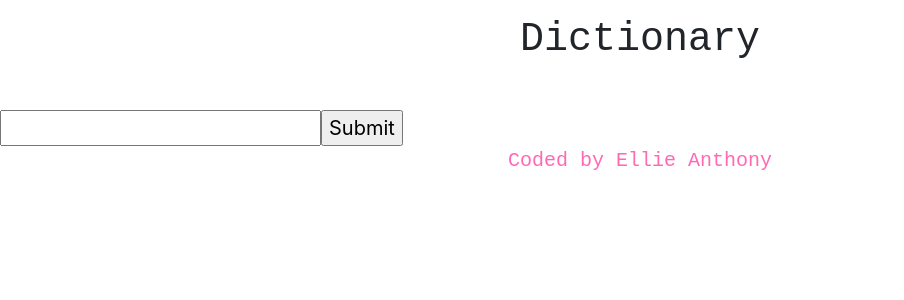
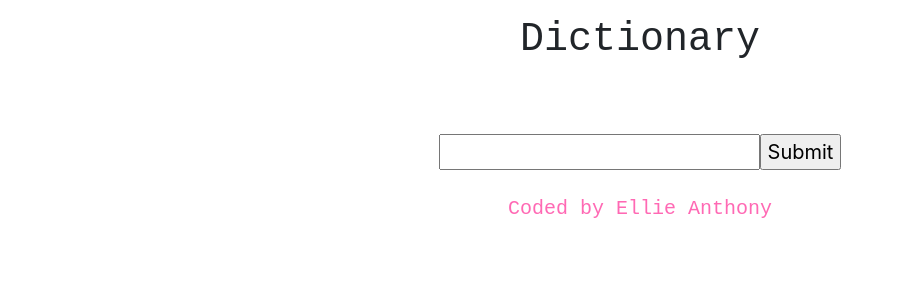
Before and after one commit to elliebanthony/dictionary-project, a React (Create React App) app: page / in a window 1280 px wide. Shown: the top 300 px of the page, without its empty margins (0-904 px from the left). Built offline with nearby package versions, Linux system fonts and the light colour scheme.

Commit message:
added dicitonary.css for results and dictionary.js

```diff
--- a/src/Dictionary.js
+++ b/src/Dictionary.js
@@ -1,6 +1,8 @@
 import React, { useState } from "react";
 import axios from "axios";
 import Results from "./Results";
+import "./dictionary.css";
+
 export default function Dictionary() {
   let [keyword, setKeyword] = useState("");
   let [results, setResults] = useState(null);
@@ -20,7 +22,7 @@ export default function Dictionary() {
   }
   return (
     <div className="Dict">
-      <form onSubmit={search}>
+      <form className="m-3 p-2" onSubmit={search}>
         <input type="search" onChange={handleKeyword} />
         <input type="submit" />
       </form>
--- a/src/Results.js
+++ b/src/Results.js
@@ -1,5 +1,6 @@
 import React from "react";
 import Meaning from "./Meaning";
+import "./dictionary.css";
 
 export default function Results(props) {
   if (props.results) {
--- a/src/dictionary.css
+++ b/src/dictionary.css
@@ -0,0 +1,6 @@
+form {
+  text-align: center;
+}
+.results {
+  text-align: center;
+}
```
